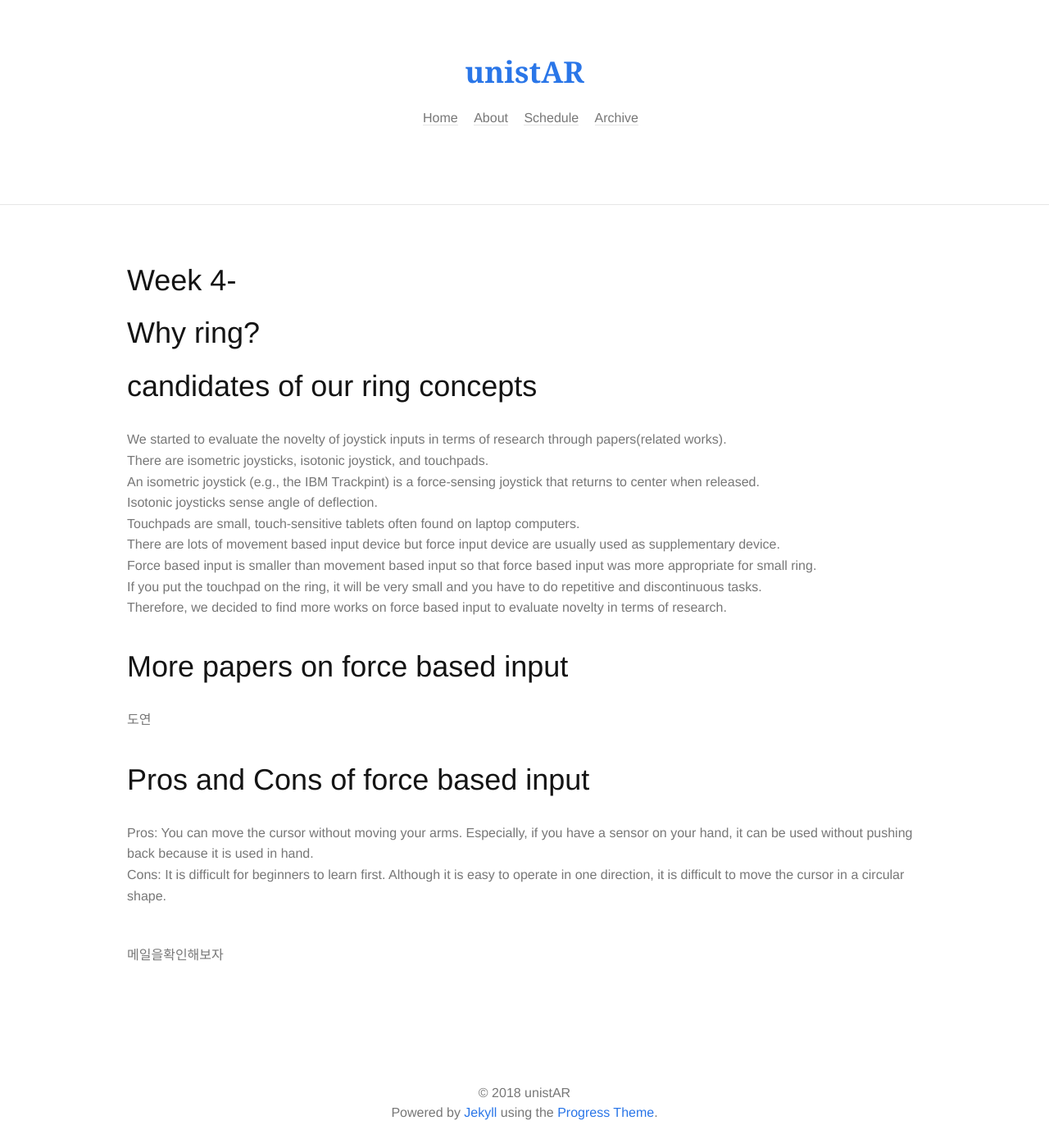
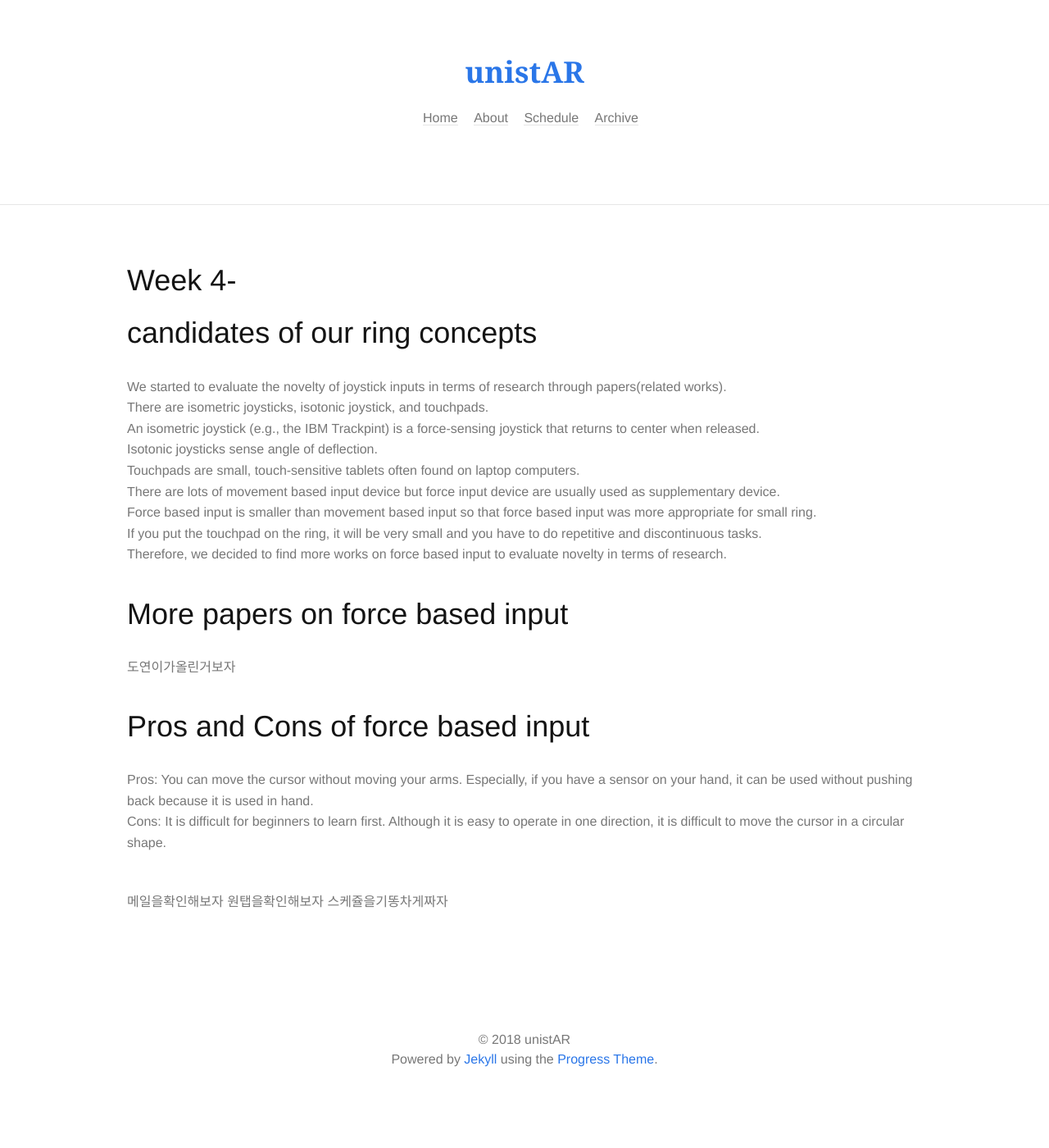
Before and after one commit to unist-AR/unist-AR.github.io, a Jekyll site: the page built from _posts/2018-04-06-Week-4.md, in a window 1280 px wide and 1400 px high. Shown: the whole window at 82% size. Built offline with Jekyll 4.4.1, drawn with Linux system fonts in a browser that asks for light colours; some web fonts are replaced.

Commit message:
Update 2018-04-06-Week-4.md

```diff
--- a/_posts/2018-04-06-Week-4.md
+++ b/_posts/2018-04-06-Week-4.md
@@ -3,9 +3,6 @@ layout: post
 title: Week 4-
 description: ""
 ---
-
-# Why ring?
-
 
 # candidates of our ring concepts
 We started to evaluate the novelty of joystick inputs in terms of research through papers(related works).<br>
@@ -19,10 +16,12 @@ If you put the touchpad on the ring, it will be very small and you have to do re
 Therefore, we decided to find more works on force based input to evaluate novelty in terms of research.<br>
 
 # More papers on force based input
-도연
+도연이가올린거보자
 
 # Pros and Cons of force based input
 Pros: You can move the cursor without moving your arms. Especially, if you have a sensor on your hand, it can be used without pushing back because it is used in hand.<br>
 Cons: It is difficult for beginners to learn first. Although it is easy to operate in one direction, it is difficult to move the cursor in a circular shape.<br>
 
 메일을확인해보자
+원탭을확인해보자
+스케쥴을기똥차게짜자
```
